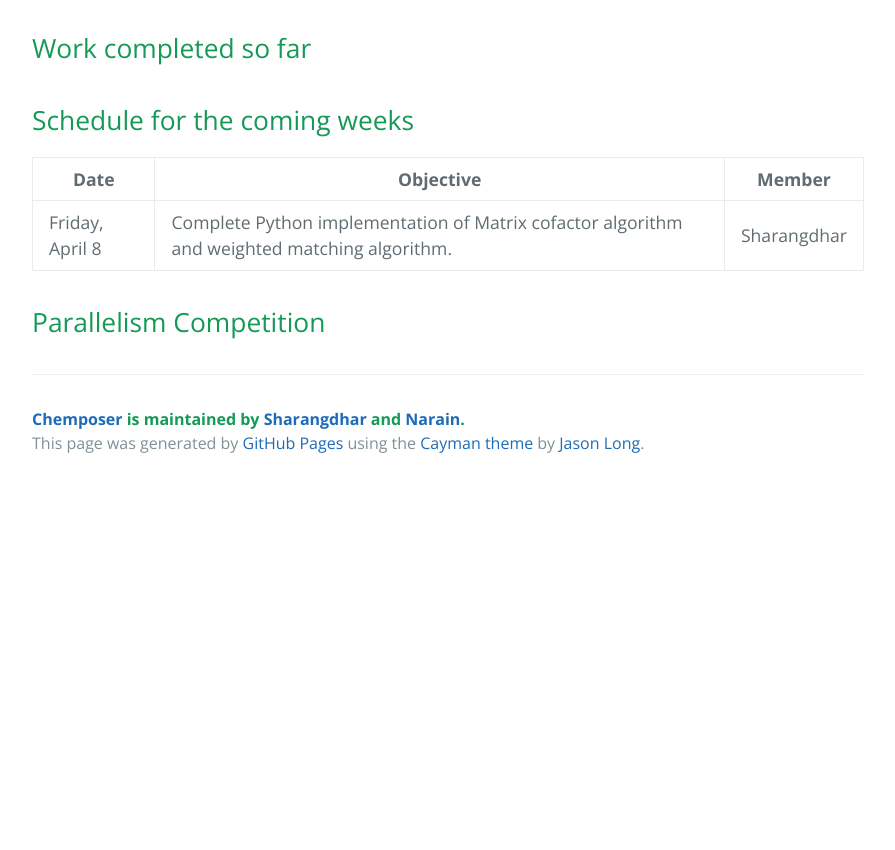
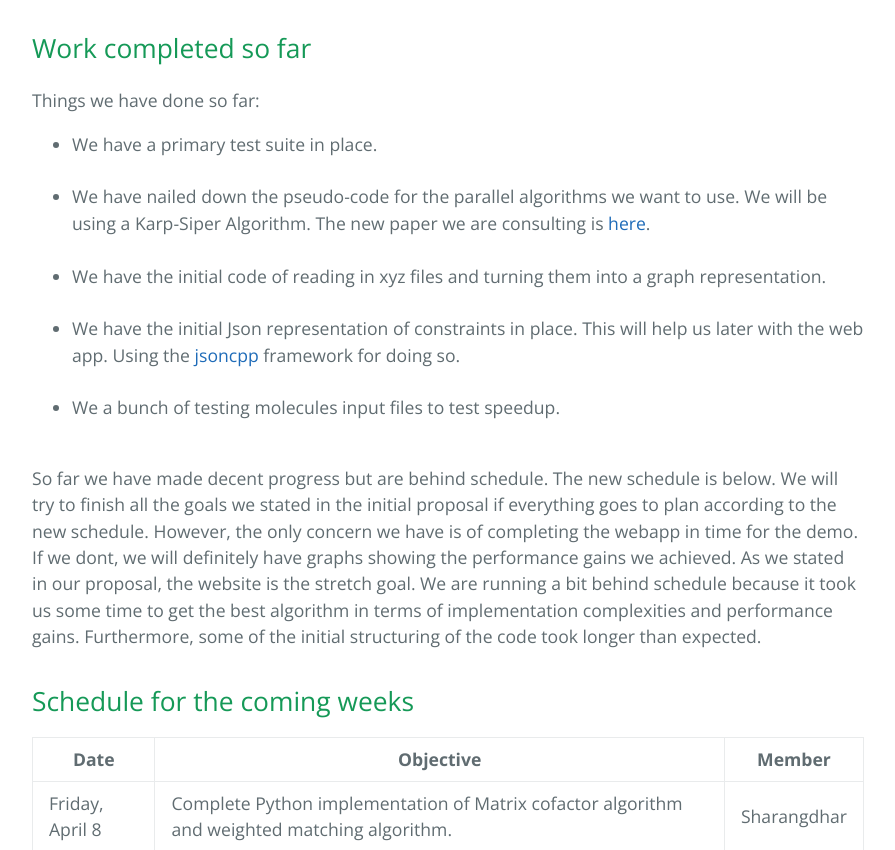
Before and after one commit to sharangdhar/sharangdhar.github.io, a website: page checkpoint.html in a window 1280 px wide. Shown: the part 470-1320 px from the top of the page, without its empty margins (192-1087 px from the left). Before the commit the page ends 973 px from the top, so only its background shows below. Drawn offline with nearby package versions, Linux system fonts and the light colour scheme.

Commit message:
Final checkpoint

```diff
--- a/checkpoint.html
+++ b/checkpoint.html
@@ -26,6 +26,25 @@
 
       <h2>
       <a id="user-content-header-2" class="anchor" href="#header-2" aria-hidden="true"><span class="octicon octicon-link"></span></a>Work completed so far</h2>
+
+      <p>
+        Things we have done so far:
+      </p>
+
+      <ul class="task-list">
+        <li> We have a primary test suite in place. </li> <br>
+        <li> We have nailed down the pseudo-code for the parallel algorithms we want to use. We will be using a Karp-Siper Algorithm. The new paper we are consulting is <a href="http://www.staff.science.uu.nl/~bisse101/Articles/hlpp02-patwary.pdf" target="_blank">here</a>.</li> <br>
+
+        <li> We have the initial code of reading in xyz files and turning them into a graph representation.</li> <br>
+        <li> We have the initial Json representation of constraints in place. This will help us later with the web app. Using the <a href="https://github.com/open-source-parsers/jsoncpp">jsoncpp</a> framework for doing so.</li> <br>
+         <li> We a bunch of testing molecules input files to test speedup.</li> <br>
+
+      </ul>
+
+      <p>So far we have made decent progress but are behind schedule. The new schedule is below. We will try to finish all the goals we stated in the initial proposal if everything goes to plan according to the new schedule. However, the only concern we have is of completing the webapp in time for the demo. If we dont, we will definitely have graphs showing the performance gains we achieved. As we stated in our proposal, the website is the stretch goal.
+
+        We are running a bit behind schedule because it took us some time to get the best algorithm in terms of implementation complexities and performance gains. Furthermore, some of the initial structuring of the code took longer than expected.
+       </p>
 
       <h2>
       <a id="user-content-header-2" class="anchor" href="#header-2" aria-hidden="true"><span class="octicon octicon-link"></span></a>Schedule for the coming weeks</h2>
```
